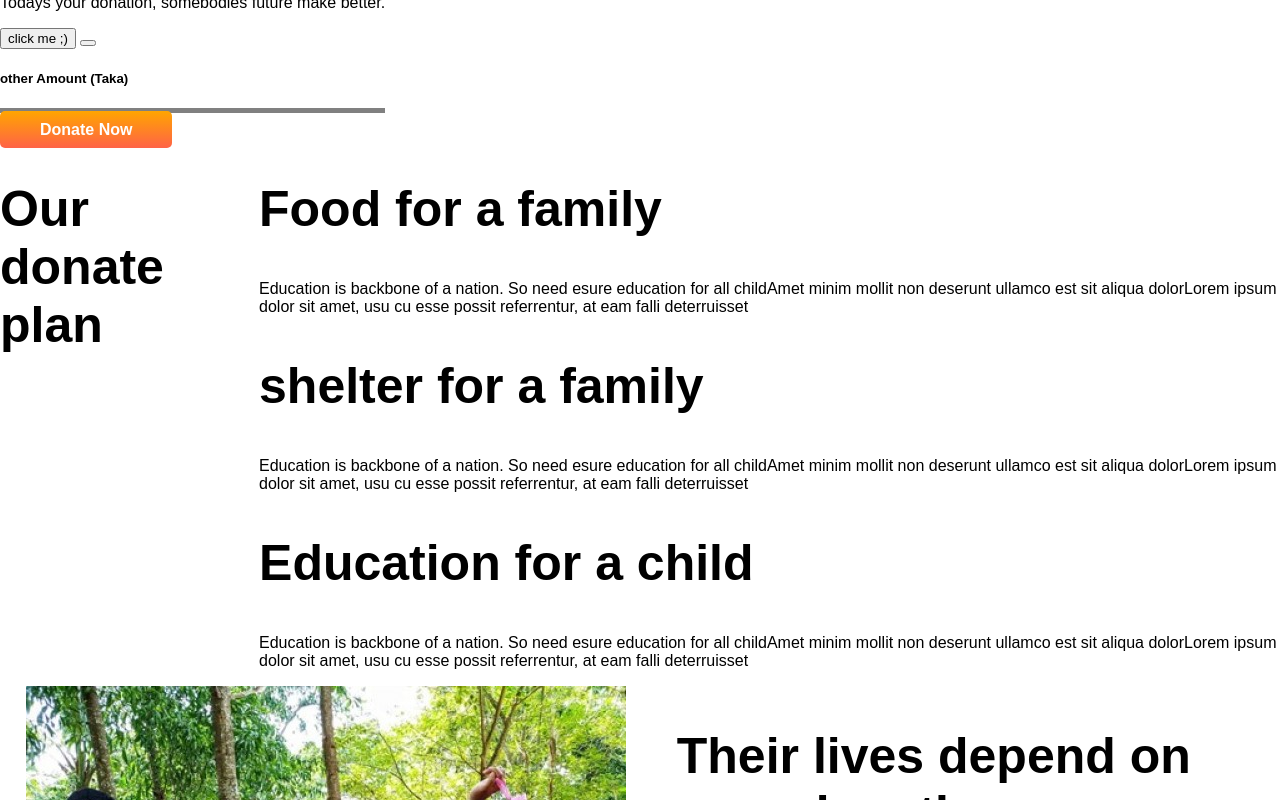
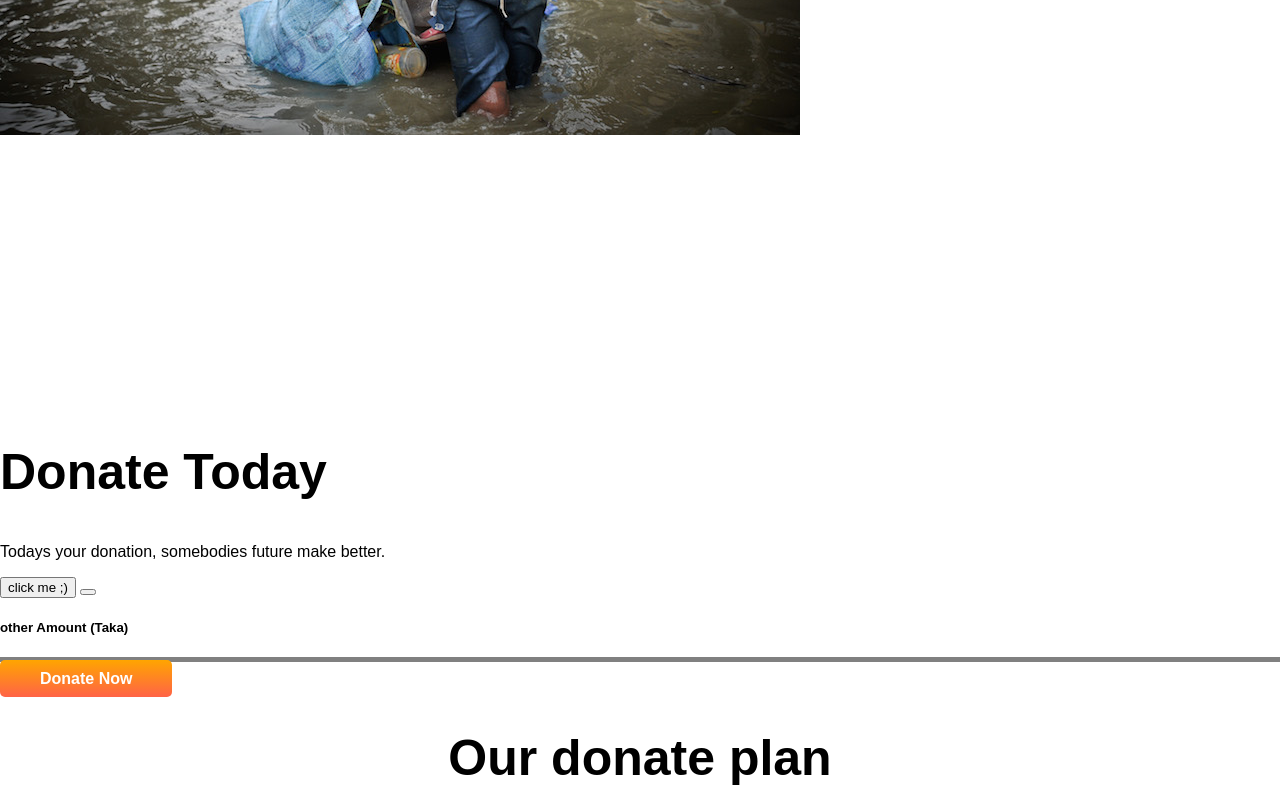
Before and after one commit to coachaloka/assignment-1, a plain HTML site: page index.html in a window 1280 px wide. Shown: the part 440-1240 px from the top of the page. Drawn offline with Linux system fonts and the light colour scheme.

Commit message:
Donateplan

```diff
--- a/index.html
+++ b/index.html
@@ -44,33 +44,32 @@
     </section>
 
     <section class="donation-area">
-                <h1>Our donate plan</h1>
+                <h1 id="our">Our donate plan</h1>
                 <div class="flexible-container">
                     <div id="food-for-family" class="donation-plan">
-                        <h1>Food for a family</h1>
+                        <img src="food.png" alt="">
+                        <h2>Food for a family</h2>
                     <p>Education is backbone of a nation. So need esure education for all childAmet minim mollit non deserunt
                         ullamco est sit aliqua dolorLorem ipsum dolor sit amet, usu cu esse possit
                         referrentur, at eam falli deterruisset  </p>
                     </div>
                     <div id="shelter-for-family" class="donation-plan">
-                        <h1>shelter for a family</h1>
+                        <h2>shelter for a family</h2>
                         <p>Education is backbone of a nation. So need esure education for all childAmet minim mollit non deserunt
                             ullamco est sit aliqua dolorLorem ipsum dolor sit amet, usu cu esse possit
                             referrentur, at eam falli deterruisset
                         </p>
                     </DIv>
                     <div id="education-for-child" class="donation-plan">
-                        <h1>Education for a child</h1>
+                        <h2>Education for a child</h2>
                         <p>Education is backbone of a nation. So need esure education for all childAmet minim mollit non deserunt
                             ullamco est sit aliqua dolorLorem ipsum dolor sit amet, usu cu esse possit
                             referrentur, at eam falli deterruisset
                         </p>
                     </div>
                 </div>
-
-
-        </section>
-        <section class="lives-depend">
+    </section>
+        <section class="lives-depend flexible-container">
                 <div class="half-width">
                     <img src="image/donation11.jpg" alt="">
                 </div>
--- a/style.css
+++ b/style.css
@@ -2,6 +2,8 @@
 body{
         font-family:'Poppins', sans-serif; ;
         margin: 0px;
+        margin-bottom: 200px;
+
 
 
 
@@ -10,16 +12,25 @@ body{
 h1{
         font-size: 50px;
 }
-section{
-        display: flex;
+h2{
+        font-size: 30px;
 }
- .half-width{
-        width: 50%;
-        padding-left: 2%;
-        padding-right: 2%;
+.headline{
+        background-image: url(image/donation9.jpg);
+        background-repeat: no-repeat;
+        background-position: cover;
+
 }
-.half-width-img{
-        width: 70%;
+.overly{
+        font-size: 25px;
+        width: 100%;
+        height: 100vh;
+        color: white;
+        text-align: center;
+        text-decoration: none;
+        text-transform: none;
+
+
 }
 .link-button{
         text-decoration: none;
@@ -29,3 +40,54 @@ section{
         color: white;
         font-weight: 700;
 }
+.flexible-container{
+        display: flex;
+        margin-bottom: 150px;
+}
+.donation-area{
+        background-image: url();
+        background-repeat: no-repeat;
+        background-position: left;
+}
+.donation-plan{
+        width: 40%;
+        margin-left: 2%;
+        margin-right: 2%;
+        padding-left: 20px;
+        border-radius: 10px;
+        box-shadow: 10px, 10px, 40px gray;
+}
+#our{
+        text-align: center;
+
+}
+
+#food-for-family{
+        background-image: url(icons/food.png);
+        background-repeat: no-repeat;
+        background-position: top;
+        background-color: antiquewhite;
+}
+#shelter-for-family{
+        background-image: url(icons/shelter.png);
+        background-repeat: no-repeat;
+        background-position: top;
+        background-color: lightpink;
+}
+#education-for-child{
+        background-image: url(icons/Frame-1.png);
+        background-repeat: no-repeat;
+        background-position: top;
+        background-color: lightblue;
+
+}
+ .half-width{
+        width: 50%;
+        padding-left: 2%;
+        padding-right: 2%;
+
+}
+.half-width-img{
+        width: 70%;
+}
+.
```
